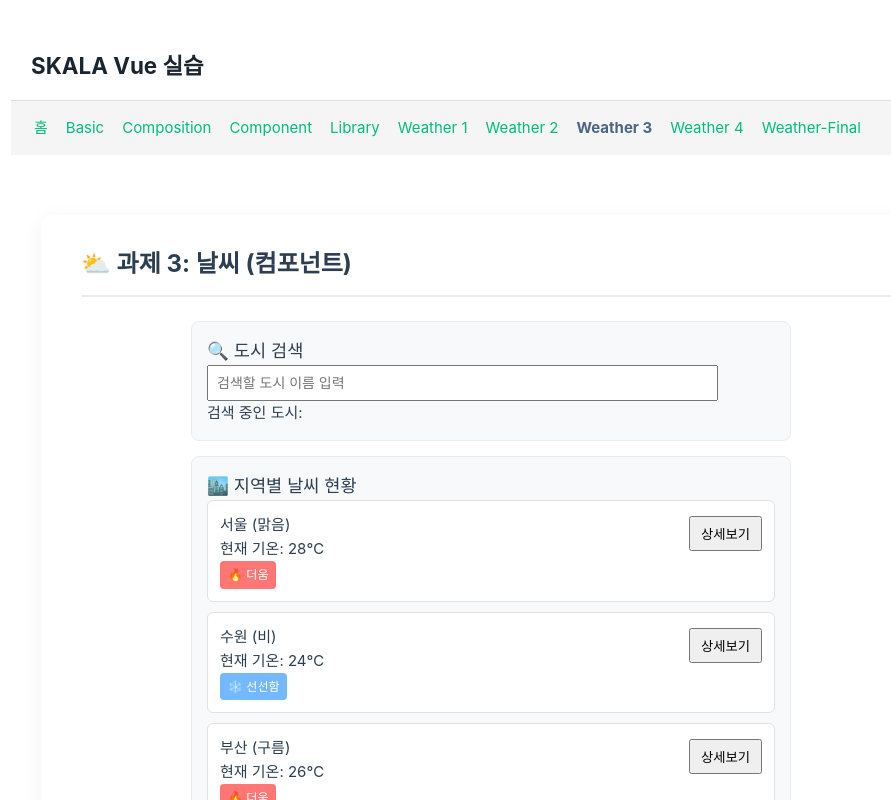
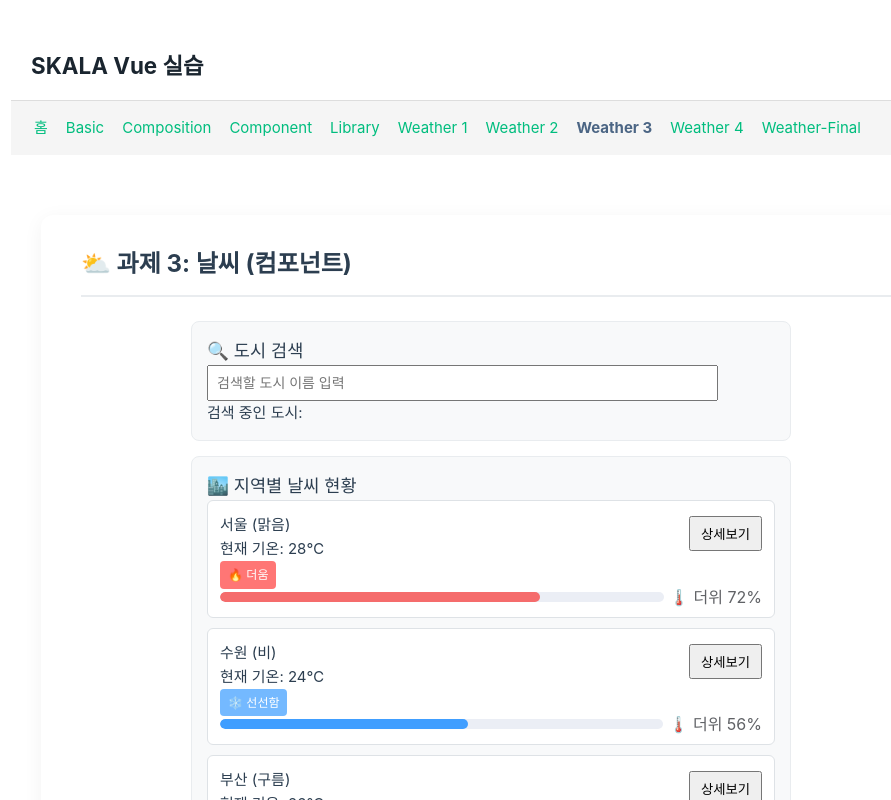
Before and after one commit to jongmiiin/skala-vue, a Vue app: page /weather/task3 in a window 1280 px wide. Shown: the top 800 px of the page, without its empty margins (21-912 px from the left). Built offline with nearby package versions, Linux system fonts and the light colour scheme.

Commit message:
feat: Weather 5단계에 Element Plus 더위 게이지 추가

```diff
--- a/src/components/exercise/WeatherCard.vue
+++ b/src/components/exercise/WeatherCard.vue
@@ -22,6 +22,12 @@ const displayTemp = computed(() => {
   }
   return rawTemp // 'celsius'일 때는 원본 그대로 반환
 })
+
+// 3. 더위게이지 추가
+const heatPercentage = computed(() => {
+  const t = props.cityItem.temp // 항상 원본 섭씨값 사용 (섭씨값을 기준으로 비율을 만들기 때문)
+  return Math.min(100, Math.max(0, Math.round(((t - 10) / (35 - 10)) * 100)))
+})
 </script>
 
 <template>
@@ -31,6 +37,12 @@ const displayTemp = computed(() => {
 
     <span v-if="cityItem.temp >= 25" class="badge hot">🔥 더움</span>
     <span v-else class="badge cool">❄️ 선선함</span>
+    <el-progress
+      :percentage="heatPercentage"
+      :color="cityItem.temp >= 25 ? '#f56c6c' : '#409eff'"
+      :stroke-width="10"
+      :format="() => `🌡️ 더위 ${heatPercentage}%`"
+    />
 
     <button class="btn-detail" @click.stop="emit('click-detail', cityItem.name, cityItem.status)">
       상세보기
--- a/src/views/weather/WeatherTask5.vue
+++ b/src/views/weather/WeatherTask5.vue
@@ -4,7 +4,7 @@ import UnitToggler from '@/components/exercise/UnitToggler.vue'
 
 <template>
   <div class="app-container">
-    <h1>⛅ 과제 5: 스토어적용</h1>
+    <h1>⛅ 과제 5: 스토어적용 / 최종</h1>
     <hr />
     <div class="dashboard-wrapper">
       <nav class="navigation-bar">
```
